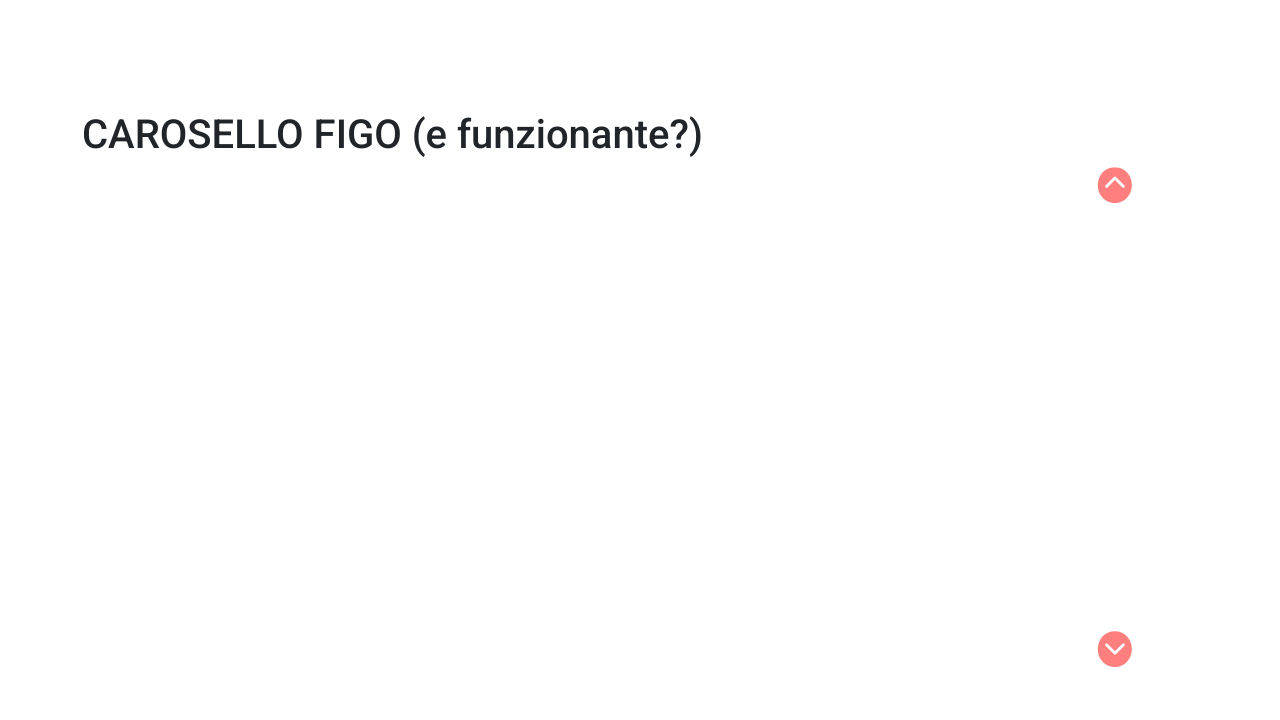
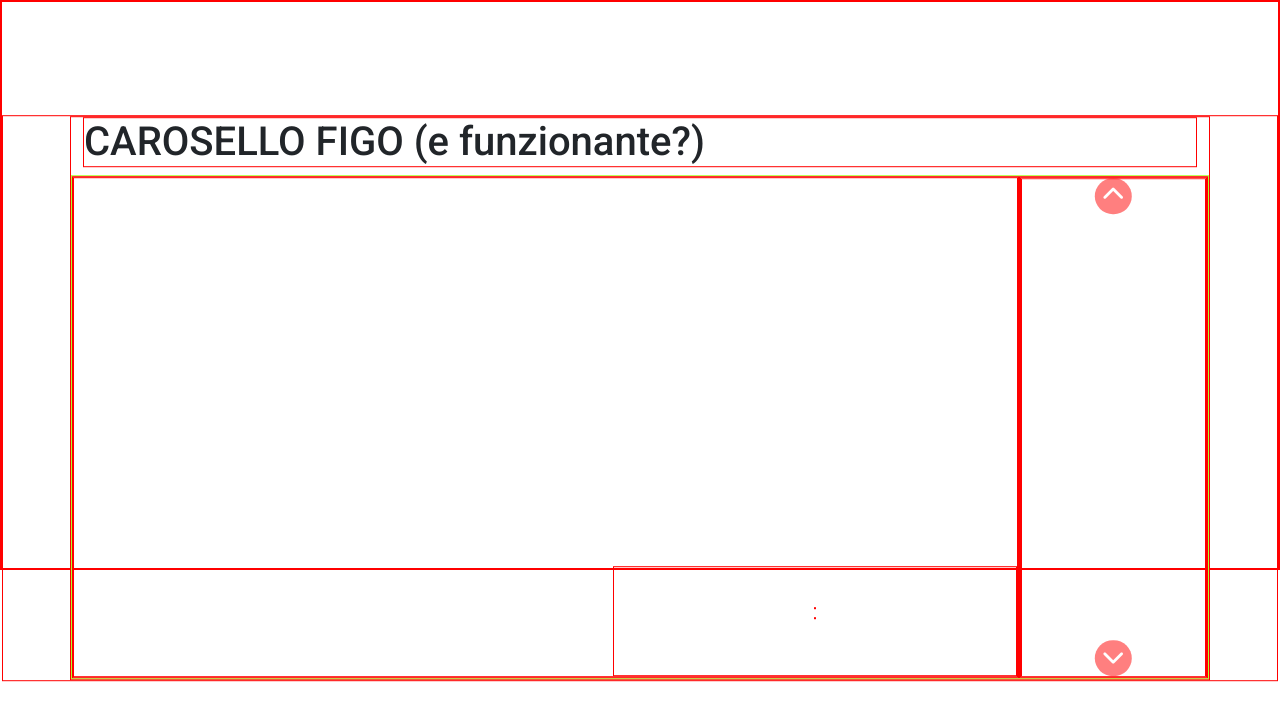
Before and after one commit to KellerMarika/js-array-objects-carousel, a plain HTML site: page index.html in a window 1280 px wide. Drawn offline with nearby package versions, Linux system fonts and the light colour scheme.

Commit message:
label ok

```diff
--- a/css/style.css
+++ b/css/style.css
@@ -1,4 +1,4 @@
-* {}
+* {border:1px solid red}
 
 body{
     font-family: 'Roboto', sans-serif;
@@ -70,3 +70,7 @@ img {
     height: 500px;
     overflow: hidden;
 }
+
+.slider-label{
+padding:40px 200px;
+}
--- a/index.html
+++ b/index.html
@@ -37,7 +37,8 @@
 
             <div class="row">
                 <div class="col-10 p-0 ">
-                    <div id="slider-container" class="d-flex">
+                    <div id="slider-container" class="d-flex position-relative">
+
                     </div>
                 </div>
 
@@ -62,8 +63,9 @@
         </div>
     </section>
 
+    <script src="js/utilities.js"></script>
+    <script src="js/main.js"></script>
 
-    <script src="js/main.js"></script>
 </body>
 
 </html>
--- a/js/main.js
+++ b/js/main.js
@@ -1,4 +1,28 @@
-Consegna:
+/********************************************
+                ELEMENTI
+********************************************/
+
+/* SLIDER CONTAINER */
+
+const sliderContainer_El = document.getElementById("slider-container");
+
+/* THUMBNAILS CONTAINER */
+const thumbnailsContainer_El = document.querySelector("#thumbnails-container");
+//console.log(thumbnailsContainer_El);
+
+/****** BOTTONI *******************************/
+
+/* btn prev */
+const btnPrev = document.querySelector(".btn-preview");
+//console.log(btnPrev);
+
+/* btn next */
+const btnNext = document.querySelector(".btn-next");
+//console.log(btnNext);
+
+/* contatore */
+let counter = 0;
+
 
 const images = [
     {
@@ -23,6 +47,20 @@ const images = [
         text: 'Marvel\'s Avengers is an epic, third-person, action-adventure game that combines an original, cinematic story with single-player and co-operative gameplay.',
     }
 ];
+
+//creo slider label
+const sliderLabel_El = createElement("div","slider-label","position-absolute");
+sliderLabel_El.classList.add("bottom-0");
+sliderLabel_El.classList.add("end-0");
+console.log(sliderLabel_El);
+
+sliderContainer_El.append(sliderLabel_El);
+
+const sliderTitle_El= createElement("h2","sliderTitle","title");
+const sliderText_El= createElement("p","sliderText","subtitle");
+
+sliderLabel_El.append(sliderTitle_El);
+sliderLabel_El.append(sliderText_El);
 
 
 
```
